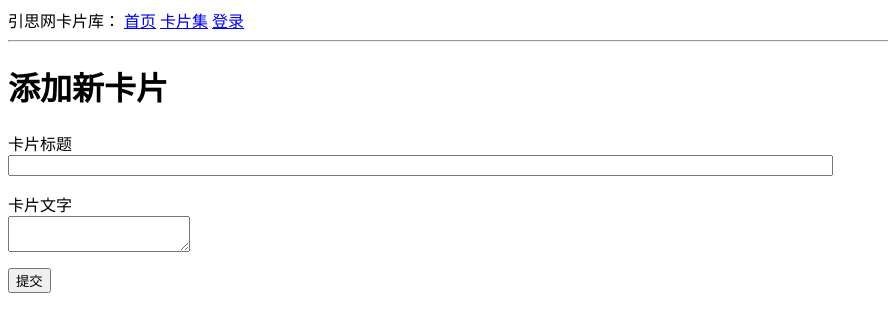
After one commit to hintsnet/prototype, a Flask app: page /cards/new in a window 1280 px wide. The commit adds this page. Shown: the top 332 px of the page, without its empty margins (0-888 px from the left). Run offline with Flask 2, Linux system fonts and the light colour scheme.

Commit message:
1 增加了创建新卡片的功能 2 创建了新路径 /cards/new，以及对应的 new_card() 方法 3 创建了新的模板 new_card.html，以及对应的 CreateCardForm() 表单类

```diff
--- a/webapp/forms.py
+++ b/webapp/forms.py
@@ -1,5 +1,5 @@
 from flask_wtf import FlaskForm
-from wtforms import StringField, PasswordField, BooleanField, SubmitField
+from wtforms import StringField, TextAreaField, PasswordField, BooleanField, SubmitField
 from wtforms.validators import DataRequired
 
 class LoginForm(FlaskForm):
@@ -7,3 +7,8 @@ class LoginForm(FlaskForm):
 	password = PasswordField('密　码', validators=[DataRequired()])
 	remember = BooleanField('记住我')
 	submit = SubmitField('提交')
+
+class CreateCardForm(FlaskForm):
+	card_title = StringField('卡片标题', validators=[DataRequired()])
+	card_content = TextAreaField('卡片文字', validators=[DataRequired()])
+	submit = SubmitField('提交')
--- a/webapp/routes.py
+++ b/webapp/routes.py
@@ -1,6 +1,6 @@
 from flask import render_template, flash, redirect, url_for, g
 from webapp import flask_app
-from webapp.forms import LoginForm
+from webapp.forms import LoginForm, CreateCardForm
 from neo4j import GraphDatabase
 
 neo4j_drv = GraphDatabase.driver(flask_app.config['NEO4J_DB_URI'], \
@@ -36,17 +36,39 @@ def index():
 @flask_app.route('/cards')
 def cards():
 	my_user = { 'username': 'pimgeek' }
-	my_cards = get_cards()
+	my_cards = get_cards_in_db()
 	page_view = render_template('cards.html', user=my_user, cards=my_cards)
 	return page_view
 
-def get_cards():
+def get_cards_in_db():
 	db = get_db()
 	results = db.run("match (c)" "RETURN c.title as title, c.content as content")
 	cards = []
 	for record in results:
 		cards.append({'title': record['title'], 'content': record['content']})
 	return cards
+
+@flask_app.route('/cards/new', methods=['GET','POST'])
+def new_card():
+	my_form = CreateCardForm()
+	if my_form.validate_on_submit():
+		new_card = new_card_in_db(my_form.card_title.data, my_form.card_content.data)
+		flash('创建了一张新卡片 [%s]，其内容为：%s' % \
+			(my_form.card_title.data, my_form.card_content.data))
+		page_view = redirect(url_for('cards'))
+	else:
+		if (my_form.card_title.data or my_form.card_content.data):
+			flash('用户输入内容有误，请重新输入...')
+		else:
+			pass
+		page_view = render_template('new_card.html', title='创建新卡片', form=my_form)
+	return page_view
+
+def new_card_in_db(card_title, card_content):
+	db = get_db()
+	results = db.run("create (c:hintCard { title:'%s', content:'%s' } )" \
+		% (card_title, card_content))
+	return results
 
 @flask_app.route('/login', methods=['GET','POST'])
 def login():
--- a/webapp/templates/cards.html
+++ b/webapp/templates/cards.html
@@ -5,7 +5,10 @@
 	{% for card in cards %}
 		<div>
 			<p>{{ user.username }} 在卡片 <b>[{{ card.title }}]</b> 中写到：</p>
-			<h4>{{ card.content }}</h4>
+			<h4><pre>{{ card.content }}</pre></h4>
 		</div>
 	{% endfor %}
+	<div>
+		<a href="{{ url_for('new_card') }}">添加新卡片</a>
+	</div>
 {% endblock %}
--- /dev/null
+++ b/webapp/templates/new_card.html
@@ -0,0 +1,23 @@
+{% extends 'base.html' %}
+
+{% block content %}
+	<h1>添加新卡片</h1>
+	<form action='' method='POST' novalidate>
+		{{ form.hidden_tag() }}
+		<p>
+			{{ form.card_title.label }}<br>
+			{{ form.card_title(size=100) }}<br>
+			{% for error in form.card_title.errors %}
+				<span style="color: red;">[{{ error }}]</span>
+			{% endfor %}
+		</p>
+		<p>
+			{{ form.card_content.label }}<br>
+			{{ form.card_content(size=1000) }}<br>
+			{% for error in form.card_content.errors %}
+				<span style="color: red;">[{{ error }}]</span>
+			{% endfor %}
+		</p>
+		<p>{{ form.submit() }}</p>
+	</form>
+{% endblock %}
```
